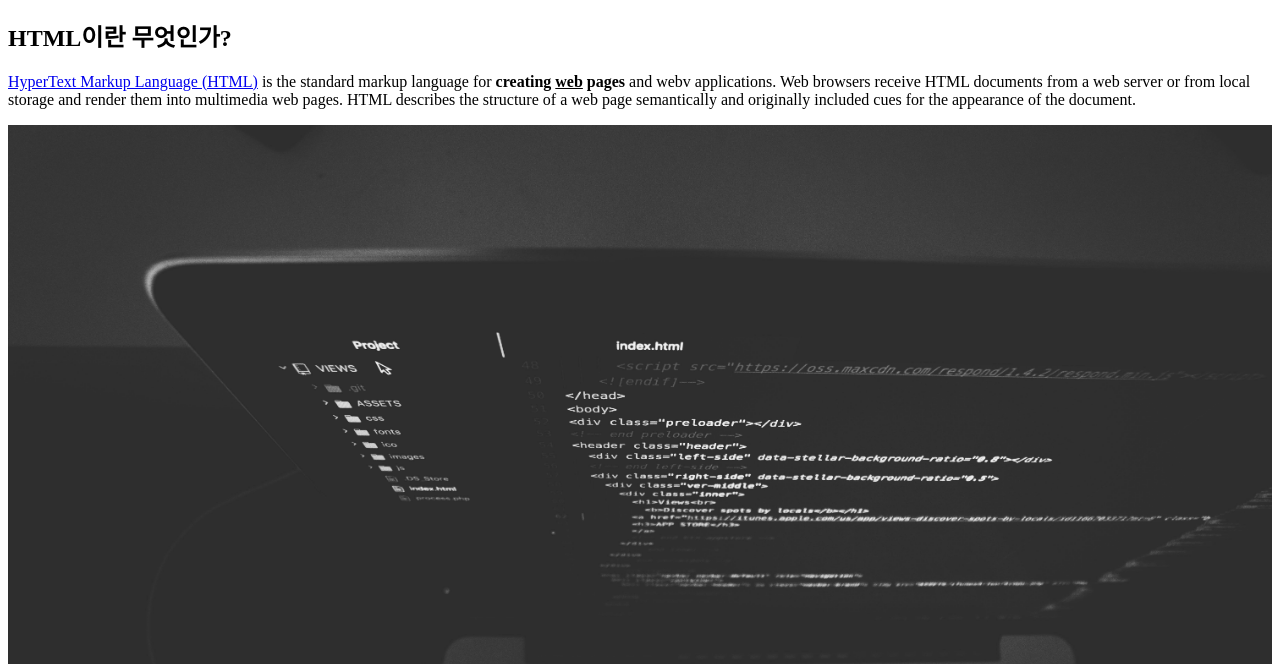
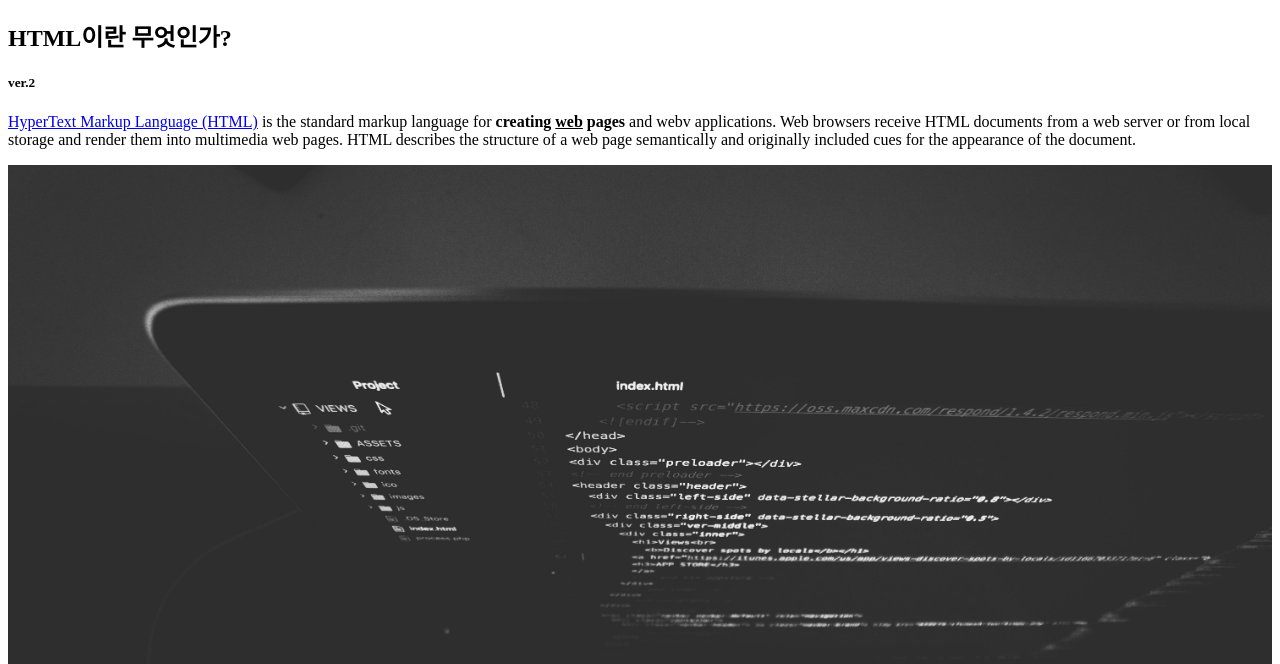
Before and after one commit to royjeong1116/my-first-repository, a plain HTML site: page index.html in a window 1280 px wide. Shown: the part 136-800 px from the top of the page. Drawn offline with Linux system fonts and the light colour scheme.

Commit message:
index.html 수정!

```diff
--- a/index.html
+++ b/index.html
@@ -12,6 +12,7 @@
         <li><a href="3.html">JavaScript</a></li>
     </ol>
     <h2>HTML이란 무엇인가?</h2>
+    <h5>ver.2</h5>
     <p>
         <a href="https://www.w3.org/TR/2011/WD-html5-20110405/" title="HTML5 SPECIFICATION">HyperText Markup Language (HTML)</a> is the standard markup language for <strong>creating <u>web</u> pages</strong> and webv applications. Web browsers receive HTML documents from a web server or from local storage and render them into multimedia web pages. HTML describes the structure of a web page semantically and originally included cues for the appearance of the document.
     </p>
```
